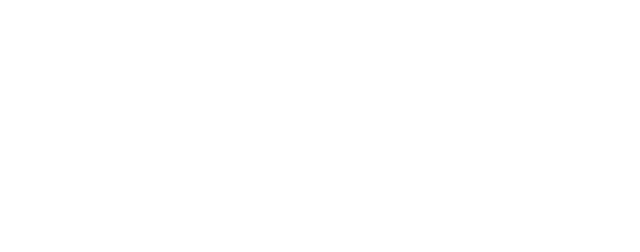
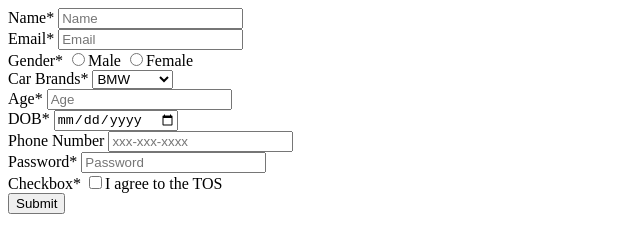
Before and after one commit to acciojob/signup-form-car-Balveer-singh007, a website: page main.html in a window 1280 px wide. Shown: the whole page, without its empty margins (0-640 px from the left). Drawn offline with Linux system fonts and the light colour scheme.

Commit message:
created a submission

```diff
--- a/main.html
+++ b/main.html
@@ -8,6 +8,50 @@
 
 <body>
 	<!-- the entire body must be written by student -->
+	<form method='POST'>
+      <label for="name">Name*
+      <input type="text" name="name" id="name" required placeholder="Name">
+	  </label>
+      <br>
+      <label for="email">Email*
+      <input type="email" name="email" id="email" required placeholder="Email">
+	  </label>
+      <br>
+       <label for="gender">Gender*
+      <input type="radio" name="gender" id="gender_m" required>Male
+	  <input type="radio" name="gender" id="gender_f" required>Female
+	  </label>
+      <br>
+      <label for="cars">Car Brands*
+      <select id="cars" required>
+        <option value="bmw">BMW</option>
+        <option value="audi">Audi</option>
+        <option value="mercedez">Mercedez</option>
+      </select>
+	  </label>
+      <br>
+      <label for="age">Age*
+      <input type="number" name="age" id="age" placeholder="Age" required>
+	 </label>
+      <br>
+      <label for="dob">DOB*
+      <input type="date" name="dob" id="dob" required>
+	 </label>
+      <br>
+	 <label for="Phone Number">Phone Number
+      <input type="tel" name="Phone Number" id="tel" placeholder="xxx-xxx-xxxx" required>
+	 </label>
+      <br>
+      <label for="password">Password*
+      <input type="password" name="password" id="password" placeholder="Password" required>
+	 </label>
+      <br>
+	 <label for="checkbox">Checkbox*
+      <input type="checkbox" name="checkbox" id="tos" required>I agree to the TOS
+	 </label>
+      <br>
+      <button type="submit">Submit</button>
+    </form>
     <script type="text/javascript" src="./script.js">
 </script>
 
```
